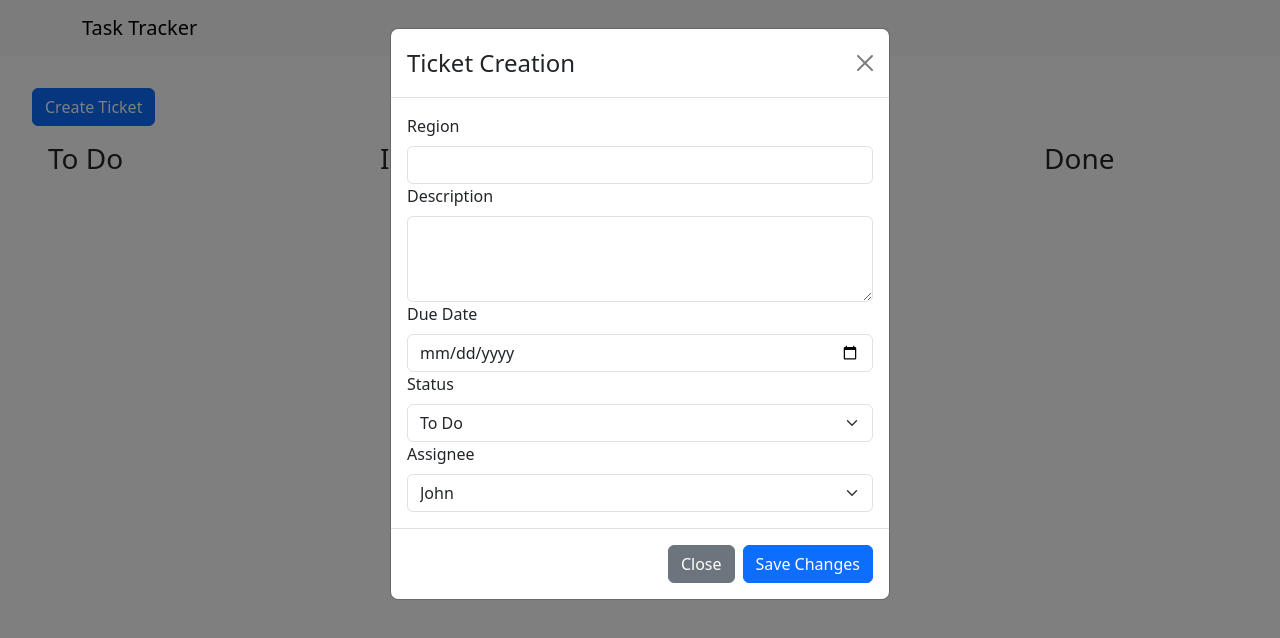
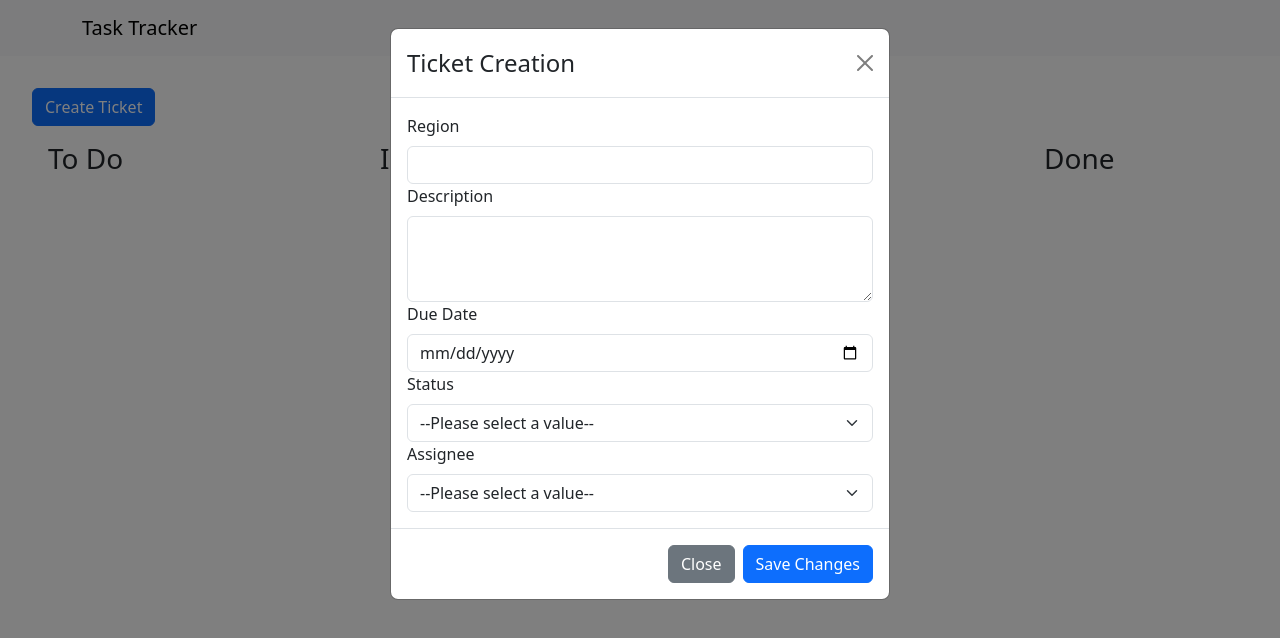
Before and after one commit to alvislim/Task-Tracker, a React (Vite) app: page / in a window 1280 px wide. Both pictures are taken after a click on the button "Create Ticket". Shown: the top 638 px of the page. Built offline with nearby package versions, Linux system fonts and the light colour scheme.

Commit message:
remove loader as data is not consistent and update form field

```diff
--- a/src/component/common/select/index.tsx
+++ b/src/component/common/select/index.tsx
@@ -20,9 +20,11 @@ const Select = (props: Props) => {
         aria-label="Status"
         id={id}
         onChange={(e) => onChange(e)}
-        defaultValue={options[0]}
         value={value}
       >
+        <option key="blankChoice" hidden>
+          --Please select a value--
+        </option>
         {options.map((elem, index) => {
           return (
             <option key={`${index}_${elem}`} value={elem}>
--- a/src/component/modules/landing/index.tsx
+++ b/src/component/modules/landing/index.tsx
@@ -8,9 +8,10 @@ import "./index.scss";
 import TaskDetailCardWrapper from "./taskDetailCardWrapper/indexs";
 import { status } from "../../../services/constants";
 import { useUserData } from "../../../hooks/useUserData";
+import { userData } from "../../../dummydata";
 
 const Landing = () => {
-  const { input, currentLoginUser, tasks, userList } = useTrackerStore();
+  const { input, currentUser, tasks, setTasks } = useTrackerStore();
 
   const { onChange } = useUserData();
 
@@ -19,19 +20,19 @@ const Landing = () => {
     setShowPopUp(!showPopUp);
   };
 
-  const users = userList ? userList : [];
-
   const onConfirm = () => {
     setShowPopUp(!showPopUp);
     const currentDate = getCurrentDate();
     const updateTaskWithId = {
       ...input,
-      userId: currentLoginUser?.id,
+      userId: currentUser?.id,
       dateCreation: currentDate,
-      owner: currentLoginUser?.name,
+      owner: currentUser?.name,
       taskNumber: generateTaskNumber(),
     };
-    input && tasks?.push(updateTaskWithId);
+    const currTasks = tasks || [];
+    currTasks?.push(updateTaskWithId);
+    setTasks(currTasks);
   };
 
   return (
@@ -45,7 +46,7 @@ const Landing = () => {
         closeButtonText="Close"
         saveButtonText="Save Changes"
         bodyContent={
-          <TaskFormField onChange={onChange} status={status} users={users} />
+          <TaskFormField onChange={onChange} status={status} users={userData} />
         }
       />
       <div className="tasks-wrapper">
--- a/src/routes/__root.tsx
+++ b/src/routes/__root.tsx
@@ -2,22 +2,9 @@ import { createRootRoute, Outlet } from "@tanstack/react-router";
 import Container from "react-bootstrap/Container";
 import Nav from "react-bootstrap/Nav";
 import Navbar from "react-bootstrap/Navbar";
-import { userData, currentLoginUser, taskLists } from "../dummydata";
-import Loader from "../component/common/loader";
-import { useTrackerStore } from "../store/trackerStore";
-import { useEffect } from "react";
 
 export const Route = createRootRoute({
   component: () => {
-    const { setCurrentLoginUser, setTasks, setUserList } = useTrackerStore();
-    const { currentLoginUser, taskLists, userData } = Route.useLoaderData();
-
-    useEffect(() => {
-      setCurrentLoginUser(currentLoginUser);
-      setTasks(taskLists);
-      setUserList(userData);
-    }, [currentLoginUser, taskLists, userData]);
-
     return (
       <>
         <Navbar expand="lg" className="bg-body-tertiary">
@@ -30,18 +17,4 @@ export const Route = createRootRoute({
       </>
     );
   },
-  loader: async () => {
-    await new Promise((r) => setTimeout(r, 1000));
-    return {
-      userData,
-      currentLoginUser,
-      taskLists,
-    };
-  },
-  errorComponent: () => {
-    return <h1>Error</h1>;
-  },
-  pendingComponent: () => {
-    return <Loader />;
-  },
 });
--- a/src/routes/edit.$id.lazy.tsx
+++ b/src/routes/edit.$id.lazy.tsx
@@ -1,5 +1,8 @@
 import { createLazyFileRoute } from "@tanstack/react-router";
 import { useTrackerStore } from "../store/trackerStore";
+import TaskFormField from "../component/modules/landing/taskFormField";
+import { useUserData } from "../hooks/useUserData";
+import { status } from "../services/constants";
 
 export const Route = createLazyFileRoute("/edit/$id")({
   component: Index,
@@ -8,9 +11,11 @@ export const Route = createLazyFileRoute("/edit/$id")({
 function Index() {
   const { id } = Route.useParams();
   const { tasks } = useTrackerStore();
+  const { onChange, users } = useUserData();
   const task = tasks?.filter((elem) => elem.taskNumber === id)[0];
   return (
     <div>
+      <TaskFormField onChange={onChange} users={users} status={status} />
       <h1>{task?.dateCreation}</h1>
       <h1>{task?.taskNumber}</h1>
     </div>
--- a/src/store/trackerStore.tsx
+++ b/src/store/trackerStore.tsx
@@ -17,8 +17,8 @@ type TrackerDetails = {
   input?: InputTypes;
   setInput: (input: InputTypes) => void;
   tasks?: InputTypes[];
-  currentLoginUser?: User;
-  setCurrentLoginUser: (id: User) => void;
+  currentUser?: User;
+  setCurrentUser: (id: User) => void;
   userList?: User[];
   setUserList: (list: User[]) => void;
   setTasks: (data: InputTypes[]) => void;
@@ -29,15 +29,15 @@ export const useTrackerStore = create<TrackerDetails>()(
     (set) => ({
       input: undefined,
       tasks: undefined,
-      currentLoginUser: undefined,
+      currentUser: undefined,
       setInput: (obj) => set({ input: obj }),
-      setCurrentLoginUser: (id) => set({ currentLoginUser: id }),
+      setCurrentUser: (id) => set({ currentUser: id }),
       userList: undefined,
       setUserList: (list) => set({ userList: list }),
       setTasks: (data) => set({ tasks: data }),
     }),
     {
-      name: "tracker-data",
+      name: "tracker-data-obj",
     }
   )
 );
```
